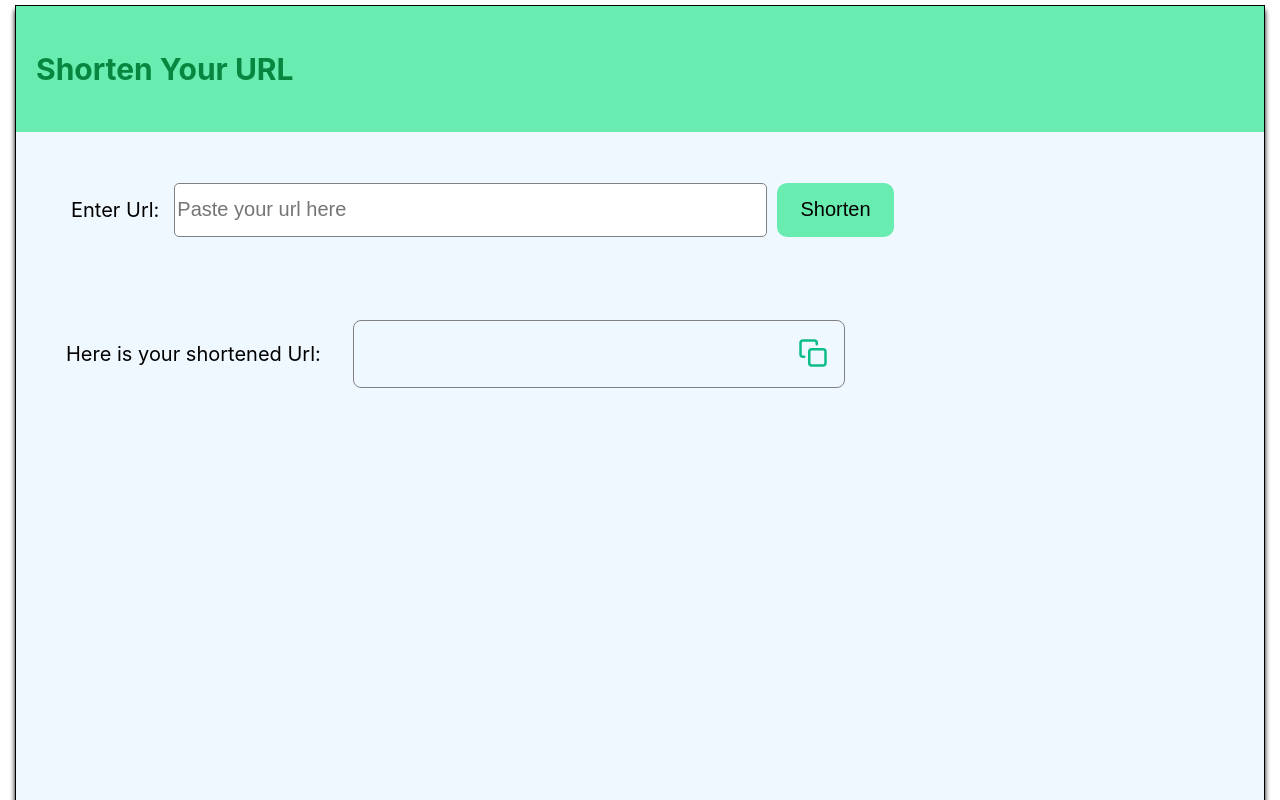
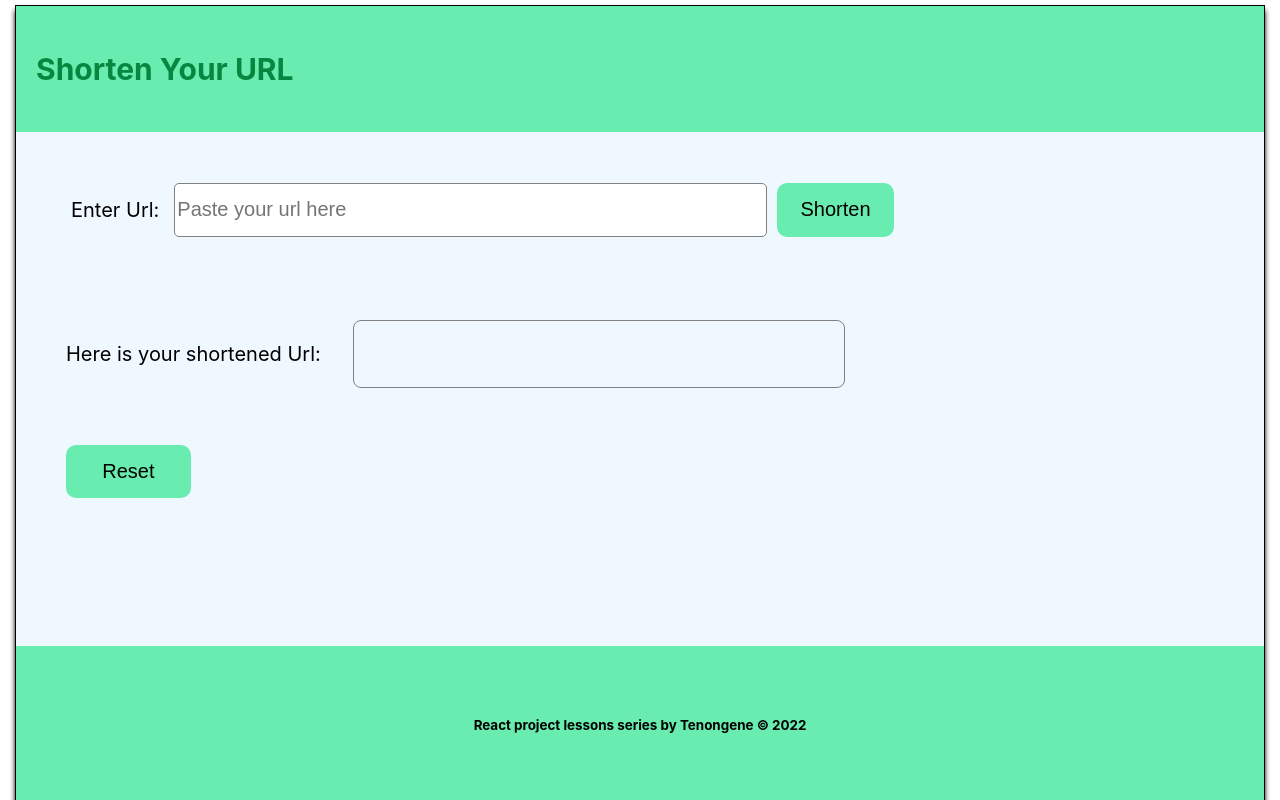
Before and after one commit to tenongene/url-shorty, a React (Create React App) app: page / in a window 1280 px wide. Shown: the top 800 px of the page. Built offline with nearby package versions, Linux system fonts and the light colour scheme.

Commit message:
Reset button

```diff
--- a/src/App.css
+++ b/src/App.css
@@ -10,6 +10,6 @@
 	border: 0.5px solid black;
 	box-shadow: 0 5px 5px;
 	margin: 5px 15px;
-	height: 100%;
+	height: 100vh;
 	background-color: aliceblue;
 }
--- a/src/App.js
+++ b/src/App.js
@@ -4,6 +4,7 @@ import Header from './Header';
 import Form from './Form';
 import Footer from './Footer';
 import Output from './Output';
+import Button from './Button';
 import { useState } from 'react';
 
 //BitLy Access token: da239b687ac1cba62bc92b9a01ca02582d7c6d0c
@@ -22,13 +23,17 @@ function App() {
 			body: JSON.stringify({ long_url: `${link}`, domain: 'bit.ly' }),
 		});
 		const data = await response.json();
-        setNewUrl(data.link);
-		console.log(data.link);
+		setNewUrl(data.link);
 	};
 
 	const handleSubmit = function (e) {
 		e.preventDefault();
 		getLink(url);
+	};
+
+	const handleReset = () => {
+		setUrl('');
+		setNewUrl('');
 	};
 
 	return (
@@ -37,8 +42,8 @@ function App() {
 				<Header />
 				<Form handleSubmit={handleSubmit} url={url} setUrl={setUrl} />
 				<Output newUrl={newUrl} setNewUrl={setNewUrl} />
+				<Button handleReset={handleReset} />
 				<Footer />
-
 			</>
 		</div>
 	);
--- /dev/null
+++ b/src/Button.css
@@ -0,0 +1,14 @@
+.reset {
+	width: 10%;
+	font-size: 20px;
+	cursor: pointer;
+	border-radius: 10px;
+	border: none;
+	background-color: rgb(105, 236, 175);
+    padding: 15px;
+    margin-left: 50px;
+}
+
+.reset:hover {
+    background-color: rgb(3, 214, 73);
+}
--- /dev/null
+++ b/src/Button.jsx
@@ -0,0 +1,12 @@
+import React from 'react';
+import './Button.css';
+
+const Button = ({ handleReset }) => {
+	return (
+		<button className="reset" onClick={handleReset}>
+			Reset
+		</button>
+	);
+};
+
+export default Button;
--- a/src/Footer.css
+++ b/src/Footer.css
@@ -1,6 +1,7 @@
 .footer {
-    /* margin-top:400px; */
-    justify-self: flex-end;
+
     display:flex;
     justify-content:center;
+    margin-top:auto;
+
 }
--- a/src/Output.css
+++ b/src/Output.css
@@ -1,6 +1,6 @@
 .output {
 	display: flex;
-	margin-bottom: 400px;
+	margin-bottom: 25px;
 }
 
 p {
@@ -32,6 +32,7 @@ p {
 	background-color: inherit;
 	color: inherit;
 	cursor: pointer;
+
 }
 
 .copy:hover {
--- a/src/Output.jsx
+++ b/src/Output.jsx
@@ -4,11 +4,10 @@ import { FiCopy } from 'react-icons/fi';
 import Clipboard from 'clipboard';
 
 const Output = ({ newUrl }) => {
-
-    const [clipMessage, setClipMessage] = useState('')
+	const [clipboardMessage, setClipboardMessage] = useState('');
 	const clippy = new Clipboard('.copy');
 	clippy.on('success', () => {
-        setClipMessage('Copied to clipboard')
+		setClipboardMessage('Copied to clipboard');
 	});
 
 	return (
@@ -16,11 +15,15 @@ const Output = ({ newUrl }) => {
 			<p>Here is your shortened Url:</p>
 			<blockquote className="newUrl">
 				{newUrl}
-				<button className="copy" data-clipboard-target=".newUrl">
+				<button
+					className="copy"
+					data-clipboard-target=".newUrl"
+					style={{ display: `${newUrl ? 'block' : 'none'}` }}>
 					<FiCopy />
 				</button>
 			</blockquote>
-			<p className='message'>{clipMessage}</p>
+			<p className="message">{clipboardMessage}</p>
+
 		</div>
 	);
 };
```
